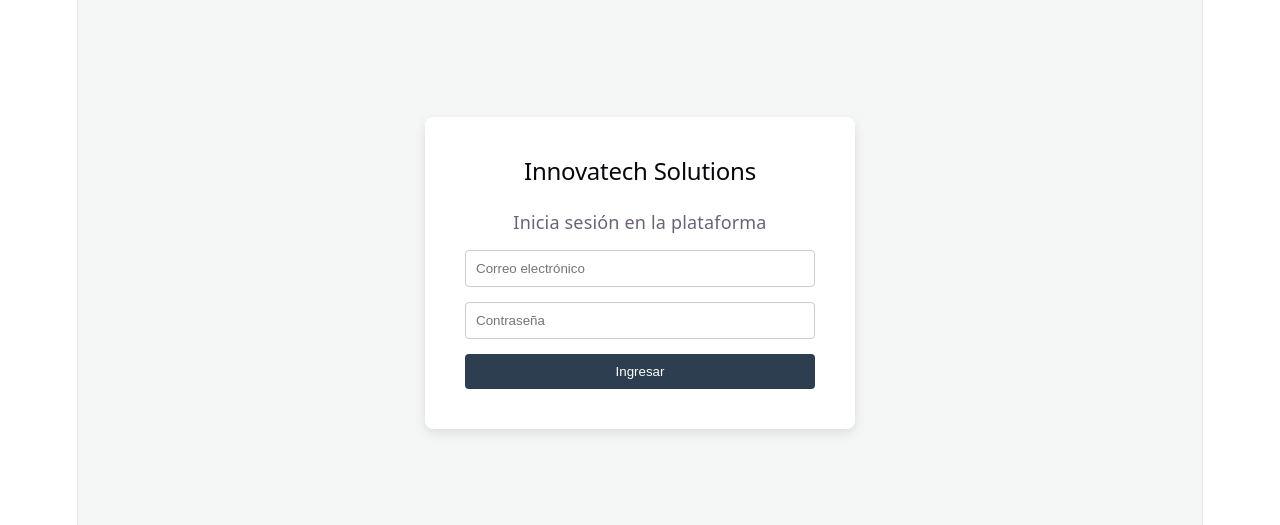
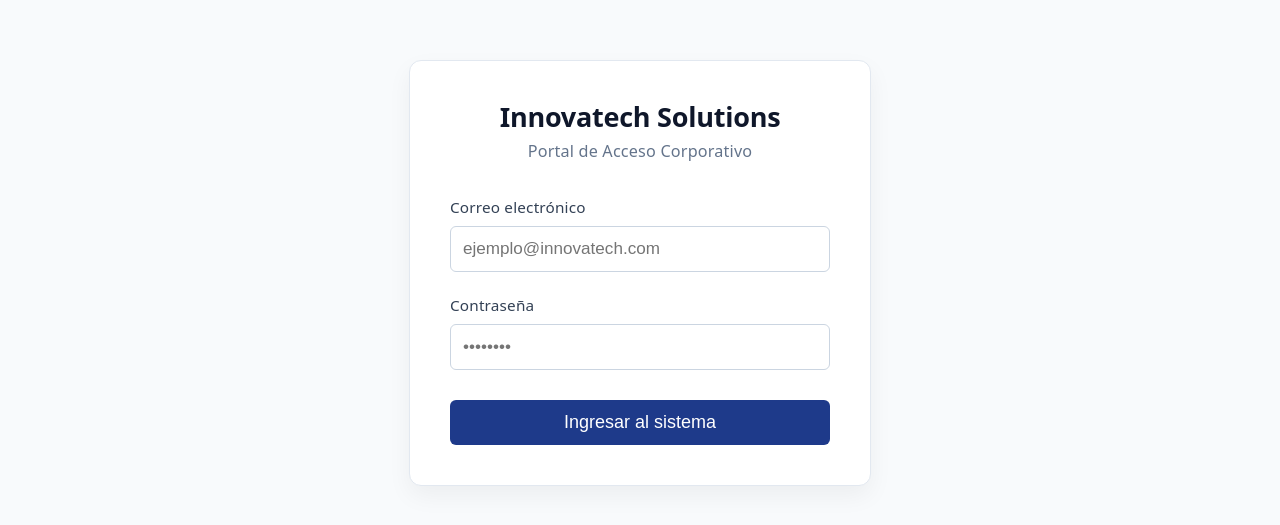
Before and after one commit to franco-astudillo/InnovatechFrontEnd, a React (Vite) app: page / in a window 1280 px wide. Shown: the part 127-652 px from the top of the page. Built offline with nearby package versions, Linux system fonts and the light colour scheme; no server answers.

Commit message:
feat: aplicar colores corporativos, layout a pantalla completa y renombrar plataforma

```diff
--- a/src/index.css
+++ b/src/index.css
@@ -50,17 +50,18 @@
   }
 }
 
-body {
+html, body {
   margin: 0;
+  padding: 0;
+  width: 100%;
+  height: 100%;
 }
 
 #root {
-  width: 1126px;
-  max-width: 100%;
-  margin: 0 auto;
-  text-align: center;
-  border-inline: 1px solid var(--border);
-  min-height: 100svh;
+  width: 100%; /* Permite que ocupe toda la pantalla de lado a lado */
+  height: 100vh; /* Permite que ocupe toda la altura */
+  margin: 0; /* Quita el centrado automático que dejaba los espacios blancos */
+  text-align: left; /* Alinea el texto a la izquierda por defecto */
   display: flex;
   flex-direction: column;
   box-sizing: border-box;
--- a/src/view/layouts/MainLayout.jsx
+++ b/src/view/layouts/MainLayout.jsx
@@ -11,25 +11,39 @@
   };
 
   return (
-    <div style={{ display: 'flex', height: '100vh' }}>
-      <nav style={{ width: '250px', background: '#2c3e50', color: 'white', padding: '20px', display: 'flex', flexDirection: 'column' }}>
-        <h3>Innovatech App</h3>
-        <hr style={{ borderColor: '#34495e', width: '100%' }} />
+    <div style={{ display: 'flex', height: '100vh', width: '100vw' }}>
+
+      {/* Navbar con el fondo Azul Pizarra Oscuro del login */}
+      <nav style={{ width: '250px', background: '#0F172A', color: 'white', padding: '20px', display: 'flex', flexDirection: 'column'}}>
+        {/* Cambio de nombre solicitado */}
+        <h3 style={{ margin: '0 0 10px 0', fontSize: '1.2rem' }}>Plataforma Innovatech</h3>
+
+        {/* Línea divisoria en un gris/azul sutil */}
+        <hr style={{ borderColor: '#334155', width: '100%', marginBottom: '20px' }} />
 
         <ul style={{ listStyle: 'none', padding: 0, flex: 1 }}>
-          <li style={{ marginBottom: '10px' }}><NavLink to="/proyectos" style={{color: '#bdc3c7', textDecoration: 'none'}}>Proyectos</NavLink></li>
-          <li style={{ marginBottom: '10px' }}><NavLink to="/recursos" style={{color: '#bdc3c7', textDecoration: 'none'}}>Recursos (RRHH)</NavLink></li>
-          <li style={{ marginBottom: '10px' }}><NavLink to="/monitoreo" style={{color: '#bdc3c7', textDecoration: 'none'}}>Monitoreo y Analítica</NavLink></li>
+          <li style={{ marginBottom: '10px' }}>
+            <NavLink to="/proyectos" style={{color: '#CBD5E1', textDecoration: 'none'}}>Proyectos</NavLink>
+          </li>
+          <li style={{ marginBottom: '10px' }}>
+            <NavLink to="/recursos" style={{color: '#CBD5E1', textDecoration: 'none'}}>Recursos (RRHH)</NavLink>
+          </li>
+          <li style={{ marginBottom: '10px' }}>
+            <NavLink to="/monitoreo" style={{color: '#CBD5E1', textDecoration: 'none'}}>Monitoreo y Analítica</NavLink>
+          </li>
         </ul>
 
-        <button onClick={handleLogout} style={{ background: '#e74c3c', color: 'white', border: 'none', padding: '10px', cursor: 'pointer', borderRadius: '4px' }}>
+        {/* Botón de Cerrar Sesión con estilo corporativo */}
+        <button onClick={handleLogout} style={{ background: 'transparent', color: '#EF4444', border: '1px solid #EF4444', padding: '10px', cursor: 'pointer', borderRadius: '4px', fontWeight: '500' }}>
           Cerrar Sesión
         </button>
       </nav>
 
-      <main style={{ flex: 1, padding: '30px', background: '#ecf0f1', overflowY: 'auto' }}>
-        <Outlet /> {/* Aquí se renderizan las vistas hijas */}
+      {/* Contenedor principal con el fondo gris claro del login y sin márgenes */}
+      <main style={{ flex: 1, padding: '30px', background: '#F8FAFC', overflowY: 'auto' }}>
+        <Outlet />
       </main>
+
     </div>
   );
 };
--- a/src/view/pages/LoginView.jsx
+++ b/src/view/pages/LoginView.jsx
@@ -11,44 +11,57 @@
   return (
     <div style={styles.container}>
       <form onSubmit={handleLogin} style={styles.form}>
-        <h2>Innovatech Solutions</h2>
-        <p>Inicia sesión en la plataforma</p>
+        <div style={styles.header}>
+          <h2 style={styles.title}>Innovatech Solutions</h2>
+          <p style={styles.subtitle}>Portal de Acceso Corporativo</p>
+        </div>
 
         {error && <div style={styles.error}>{error}</div>}
 
+        <div style={styles.inputGroup}>
+          <label style={styles.label}>Correo electrónico</label>
           <input
             type="email"
-          placeholder="Correo electrónico"
+            placeholder="ejemplo@innovatech.com"
             value={email}
             onChange={(e) => setEmail(e.target.value)}
             style={styles.input}
+            autocomplete = "off"
             required
           />
+        </div>
 
+        <div style={styles.inputGroup}>
+          <label style={styles.label}>Contraseña</label>
           <input
             type="password"
-          placeholder="Contraseña"
+            placeholder="••••••••"
             value={password}
             onChange={(e) => setPassword(e.target.value)}
             style={styles.input}
             required
           />
+        </div>
 
         <button type="submit" disabled={isLoading} style={styles.button}>
-          {isLoading ? 'Iniciando...' : 'Ingresar'}
+          {isLoading ? 'Autenticando...' : 'Ingresar al sistema'}
         </button>
       </form>
     </div>
   );
 };
 
-// Estilos básicos (luego puedes pasar a React Bootstrap o CSS Modules)
 const styles = {
-  container: { display: 'flex', height: '100vh', justifyContent: 'center', alignItems: 'center', backgroundColor: '#f4f7f6' },
-  form: { padding: '40px', background: 'white', borderRadius: '8px', boxShadow: '0 4px 12px rgba(0,0,0,0.1)', width: '350px', display: 'flex', flexDirection: 'column', gap: '15px' },
-  input: { padding: '10px', borderRadius: '4px', border: '1px solid #ccc' },
-  button: { padding: '10px', background: '#2c3e50', color: 'white', border: 'none', borderRadius: '4px', cursor: 'pointer' },
-  error: { color: 'red', fontSize: '14px', textAlign: 'center' }
+  container: { display: 'flex', height: '100vh', justifyContent: 'center', alignItems: 'center', backgroundColor: '#F8FAFC', fontFamily: 'system-ui, sans-serif' },
+  form: { padding: '40px', background: 'white', borderRadius: '12px', border: '1px solid #E2E8F0', boxShadow: '0 10px 25px rgba(0,0,0,0.05)', width: '380px', display: 'flex', flexDirection: 'column', gap: '20px' },
+  header: { textAlign: 'center', marginBottom: '10px' },
+  title: { margin: '0 0 5px 0', color: '#0F172A', fontSize: '1.5rem', fontWeight: '600' },
+  subtitle: { margin: 0, color: '#64748B', fontSize: '0.9rem' },
+  inputGroup: { display: 'flex', flexDirection: 'column', gap: '6px' },
+  label: { fontSize: '0.85rem', fontWeight: '500', color: '#334155' },
+  input: { padding: '12px', borderRadius: '6px', border: '1px solid #CBD5E1', fontSize: '0.95rem', outline: 'none' },
+  button: { padding: '12px', background: '#1E3A8A', color: 'white', border: 'none', borderRadius: '6px', cursor: 'pointer', fontSize: '1rem', fontWeight: '500', marginTop: '10px' },
+  error: { color: '#B91C1C', backgroundColor: '#FEF2F2', padding: '10px', borderRadius: '6px', fontSize: '0.85rem', textAlign: 'center', border: '1px solid #FCA5A5' }
 };
 
 export default LoginView;
```
Lines whose indentation alone changed are shown as unchanged.
